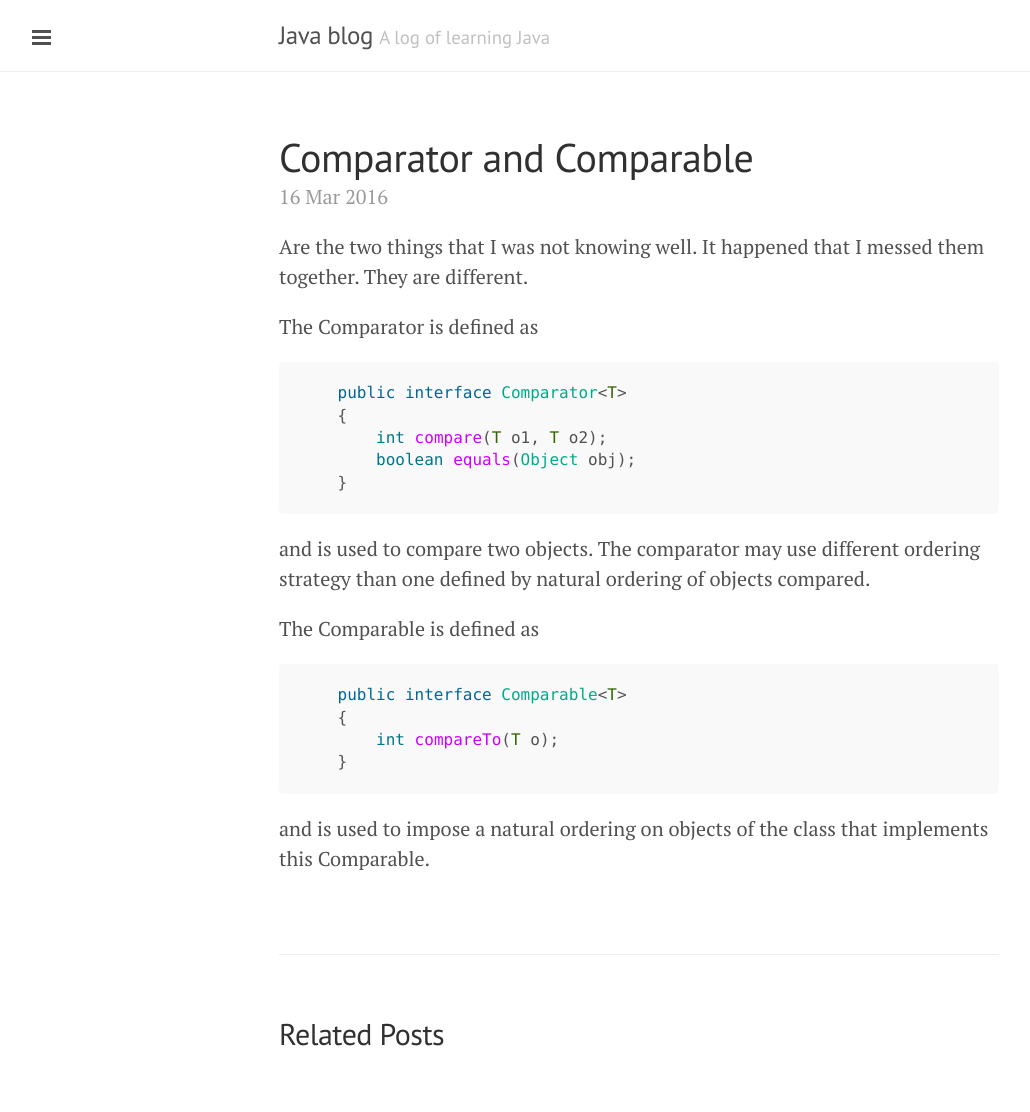
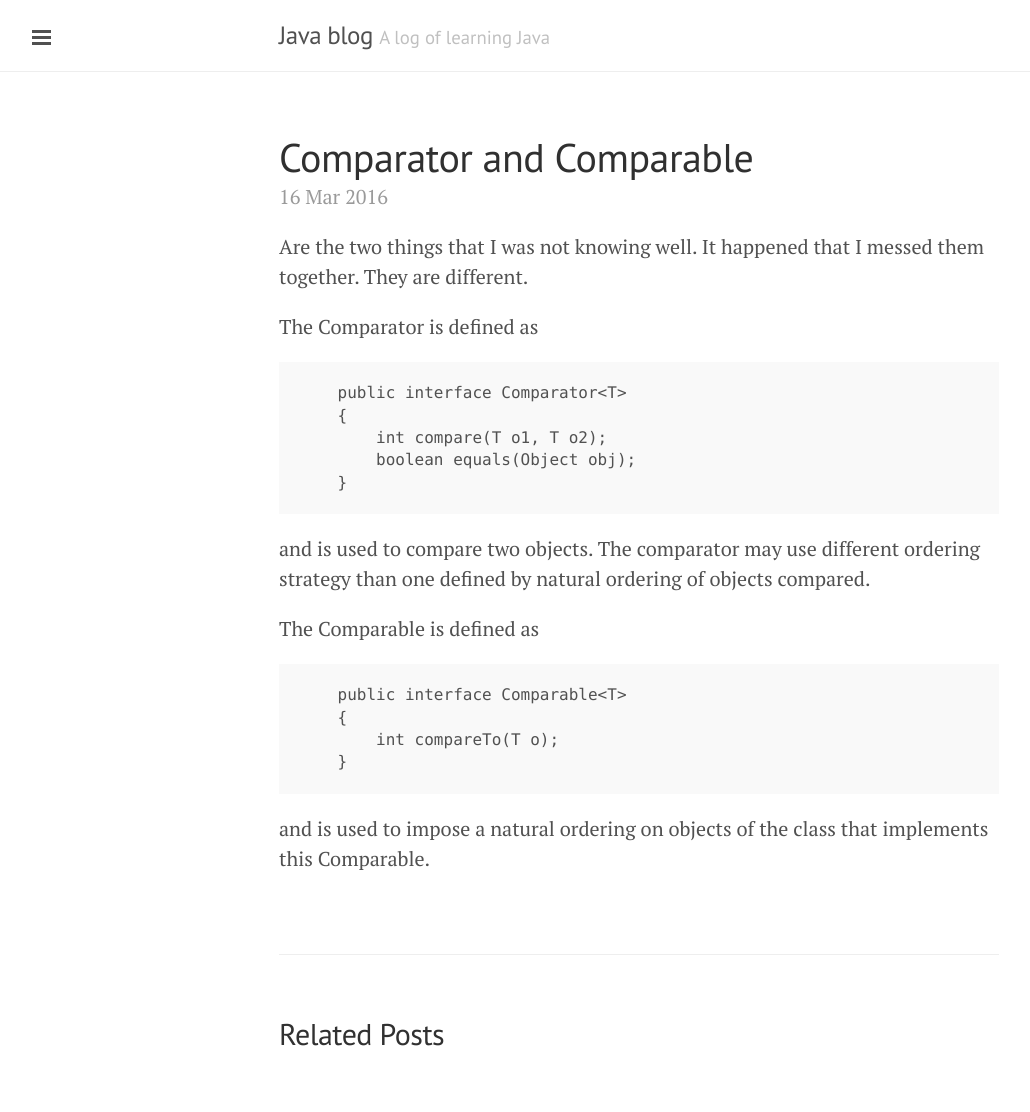
Before and after one commit to spookiecookie/spookiecookie.github.io, a Jekyll site: the page built from _posts/2016-03-16-comparator-and-comparable.markdown, in a window 1280 px wide. Shown: the whole page, without its empty margins (1-1031 px from the left). Built offline with Jekyll 4.4.1, drawn with Linux system fonts in a browser that asks for light colours.

Commit message:
Post update: Comparator and Comparable

````diff
--- a/_posts/2016-03-16-comparator-and-comparable.markdown
+++ b/_posts/2016-03-16-comparator-and-comparable.markdown
@@ -9,7 +9,7 @@ Are the two things that I was not knowing well. It happened that I messed them t
 
 The Comparator is defined as
 
-```java
+```Java
     public interface Comparator<T>
     {
         int compare(T o1, T o2);
@@ -21,7 +21,7 @@ and is used to compare two objects. The comparator may use different ordering st
 
 The Comparable is defined as
 
-```java
+```Java
     public interface Comparable<T>
     {
         int compareTo(T o);
````
